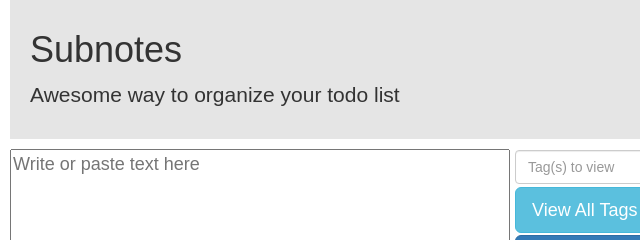
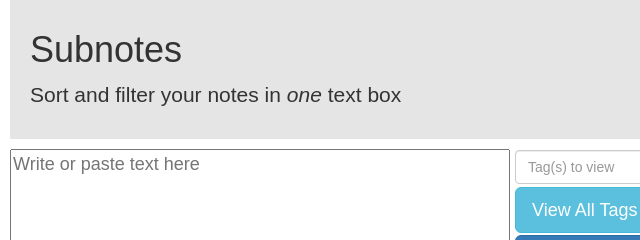
Before and after one commit to scraggo/subnotes, a website with bundled scripts: page app/index.html in a window 1280 px wide. Shown: the top 240 px of the page, 60-700 px from the left. Built offline with nearby package versions, Linux system fonts and the light colour scheme.

Commit message:
Change description

```diff
--- a/app/index.html
+++ b/app/index.html
@@ -25,7 +25,7 @@
     <div class="header clearfix"></div>
     <div class="jumbotron-custom">
       <h1>Subnotes</h1>
-      <p class="lead">Awesome way to organize your todo list</p>
+      <p class="lead">Sort and filter your notes in <em>one</em> text box</p>
     </div>
     <div class="row">
       <div class="col-sm-6 textarea-adjust">
```
